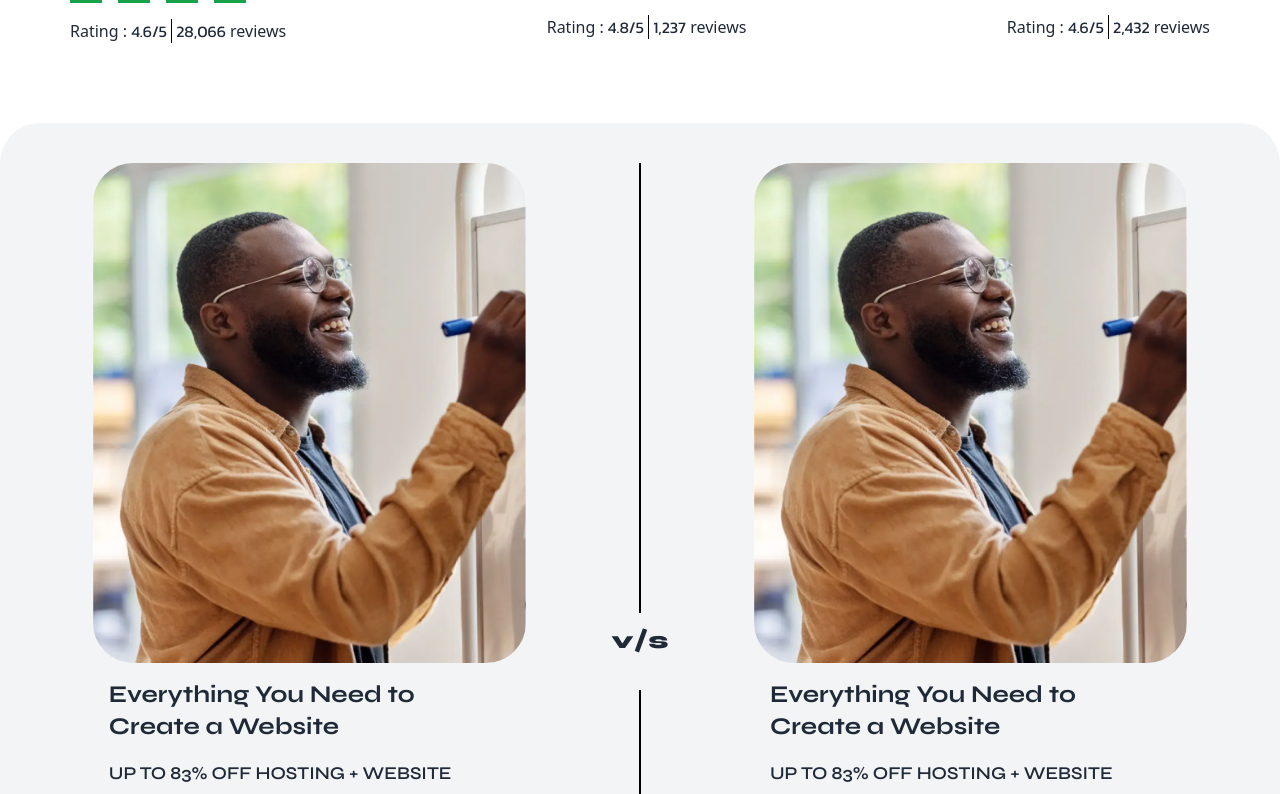
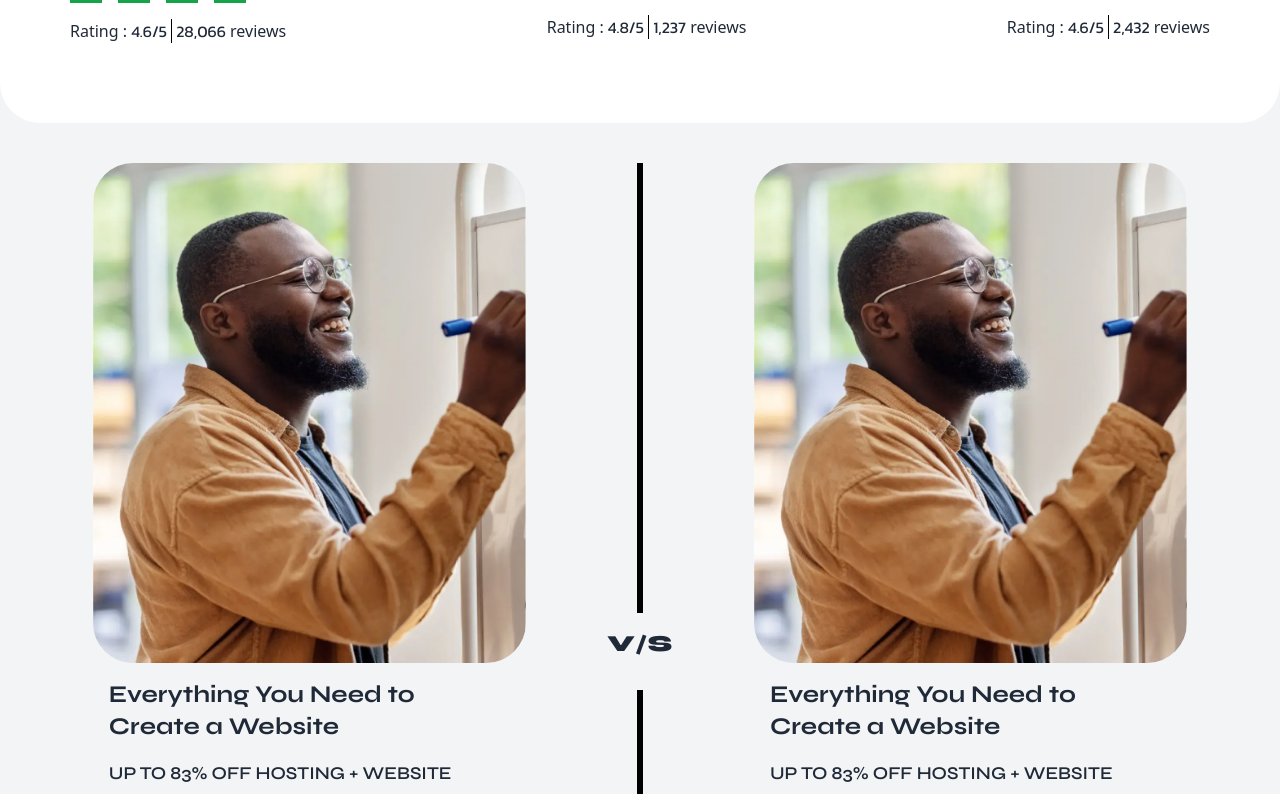
Before and after one commit to dileep8269/acumens-media, a React (Vite) app: page /LandingPage.htm in a window 1280 px wide. Shown: the part 1566-2360 px from the top of the page. Built offline with nearby package versions, Linux system fonts and the light colour scheme.

Commit message:
Made changes mentioned by sir  only to the landing page and its components

```diff
--- a/src/components/LandingPageComponents/HeroL.jsx
+++ b/src/components/LandingPageComponents/HeroL.jsx
@@ -10,9 +10,9 @@ const HeroL = ({ borderColor, buttonBg, listColor, bgColor }) => {
           <img src='GettyImages-1437209359.webp' alt="sdsds" className='w-full h-[500px] object-cover rounded-[40px] ' />
         </div>
         <div className="flex  justify-center items-center gap-2 flex-col w-full md:w-[20%] space-y-2">
-          <div className={`w-0.5 ${bgColor} border h-[450px] ${borderColor}`}></div>
+          <div className={`w-[0.35rem] ${bgColor} border h-[450px] ${borderColor}`}></div>
           {/* <div className={`w-2 ${bgColor} border h-[215px] ${borderColor}`}></div> */}
-          <h1 className="text-2xl  font-syne font-extrabold leading-6 tracking-normal"> v/s </h1>
+          <h1 className="text-3xl  font-syne font-extrabold leading-6 tracking-normal"> v<span className=" text-xl">/</span>s </h1>
         </div>
         <div className="w-full md:w-[38%]">
           <img src='GettyImages-1437209359.webp' alt="sdsds" className='w-full h-[500px] object-cover rounded-[40px]' />
@@ -42,7 +42,7 @@ const HeroL = ({ borderColor, buttonBg, listColor, bgColor }) => {
         </div>
 
         <div className="flex  justify-center items-center gap-2 flex-col w-full md:w-[20%] space-y-2">
-          <div className={`w-0.5 ${bgColor} border h-[350px] ${borderColor}`}></div>
+          <div className={`w-[0.35rem] ${bgColor} border h-[350px] ${borderColor}`}></div>
           {/* <h1 className="text-3xl font-syne font-bold leading-6 tracking-normal"> v/s </h1> */}
           {/* <div className={`w-2 ${bgColor} border h-[150px] ${borderColor}`}></div> */}
         </div>
--- a/src/components/LandingPageComponents/HeroS.jsx
+++ b/src/components/LandingPageComponents/HeroS.jsx
@@ -45,13 +45,13 @@ const HeroS = ({ borderColor, buttonBg, listColor, bgColor }) => {
         </div>
         <div className="flex justify-center items-center gap-2 w-full pb-4">
           <div
-            className={`w-[40%] ${bgColor} border h-2  ${borderColor}`}
+            className={`w-[40%] ${bgColor} border h-[0.2rem]  ${borderColor}`}
           ></div>
           <h1 className="text-3xl font-syne font-bold leading-6 tracking-normal">
-            v/s
+            v<span className="text-xl">/</span>s
           </h1>
           <div
-            className={`w-[40%] ${bgColor} border h-2  ${borderColor}`}
+            className={`w-[40%] ${bgColor} border h-[0.2rem]  ${borderColor}`}
           ></div>
         </div>
         <div className="w-full ">
--- a/src/pages/LandingPage.jsx
+++ b/src/pages/LandingPage.jsx
@@ -3,7 +3,7 @@ import HeroL from "../components/LandingPageComponents/HeroL";
 import HeroS from "../components/LandingPageComponents/HeroS";
 import Review from "../components/LandingPageComponents/Review";
 import { landingPageReview } from "../constants/landingPageConstant";
-;
+
 
 // rajkumar
 
@@ -22,9 +22,9 @@ import Portfolio from "../components/homePageComponents/Portfolio";
 
 const LandingPage = () => {
   return (
-    <div className="py-4">
-
-      <div className="mt-6 p-10">
+    <div className="pt-4">
+    <div className=" bg-gray-100">
+      <div className="mt-6 p-10 bg-white rounded-b-[40px]">
         <div className="lg:w-[900px] xl:w-[1140px] 2xl:w-[1400px] 3xl:w-[1600px] mx-auto">
           <div className="hidden md:block">
             <HeroL
@@ -54,8 +54,8 @@ const LandingPage = () => {
           </div>
         </div>
       </div>
-
-      <div className="bg-gray-100 rounded-t-[40px] p-10">
+     <div className=" bg-blue-Purple">
+      <div className="bg-gray-100 rounded-b-[40px] p-10">
         <div className="lg:w-[900px] xl:w-[1140px] 2xl:w-[1400px] 3xl:w-[1600px] mx-auto">
           <div className="hidden md:block">
             <HeroL
@@ -85,10 +85,11 @@ const LandingPage = () => {
           </div> */}
         </div>
       </div>
+      </div>
 
 
-
-      <div className="bg-blue-Purple mb-10 rounded-t-[40px] p-10 text-white ">
+     <div className="bg-black">
+      <div className="bg-blue-Purple rounded-b-[40px] p-10 text-white ">
         <div className="lg:w-[900px] xl:w-[1140px] 2xl:w-[1400px] 3xl:w-[1600px] mx-auto">
           <div className="hidden md:block">
             <HeroL
@@ -120,8 +121,9 @@ const LandingPage = () => {
           </div> */}
         </div>
       </div>
-
-      <div className="bg-black p-10 rounded-t-[40px] text-white ">
+      </div>
+     <div className=" bg-blue-Purple">
+      <div className="bg-black p-10 rounded-b-[40px] text-white ">
         <div className="lg:w-[900px] xl:w-[1140px] 2xl:w-[1400px] 3xl:w-[1600px] mx-auto">
           <div className="hidden md:block">
             <HeroL
@@ -155,10 +157,11 @@ const LandingPage = () => {
           </div>
         </div>
       </div>
+      </div>
 
       {/* form */}
 
-      <div className="w-full mt-10 px-8 lg:px-0 py-10 bg-blue-Purple text-white rounded-t-[40px] outline-0">
+      <div className="w-full lg:px-0 py-10 bg-blue-Purple text-white outline-0">
         <div className="lg:w-[900px] xl:w-[1140px] 2xl:w-[1400px] 3xl:w-[1600px] mx-auto space-y-16">
 
           <div className="flex flex-col md:flex-row gap-8">
@@ -206,6 +209,7 @@ const LandingPage = () => {
         </div>
 
       </div>
+     </div>
 
     </div>
   );
```
